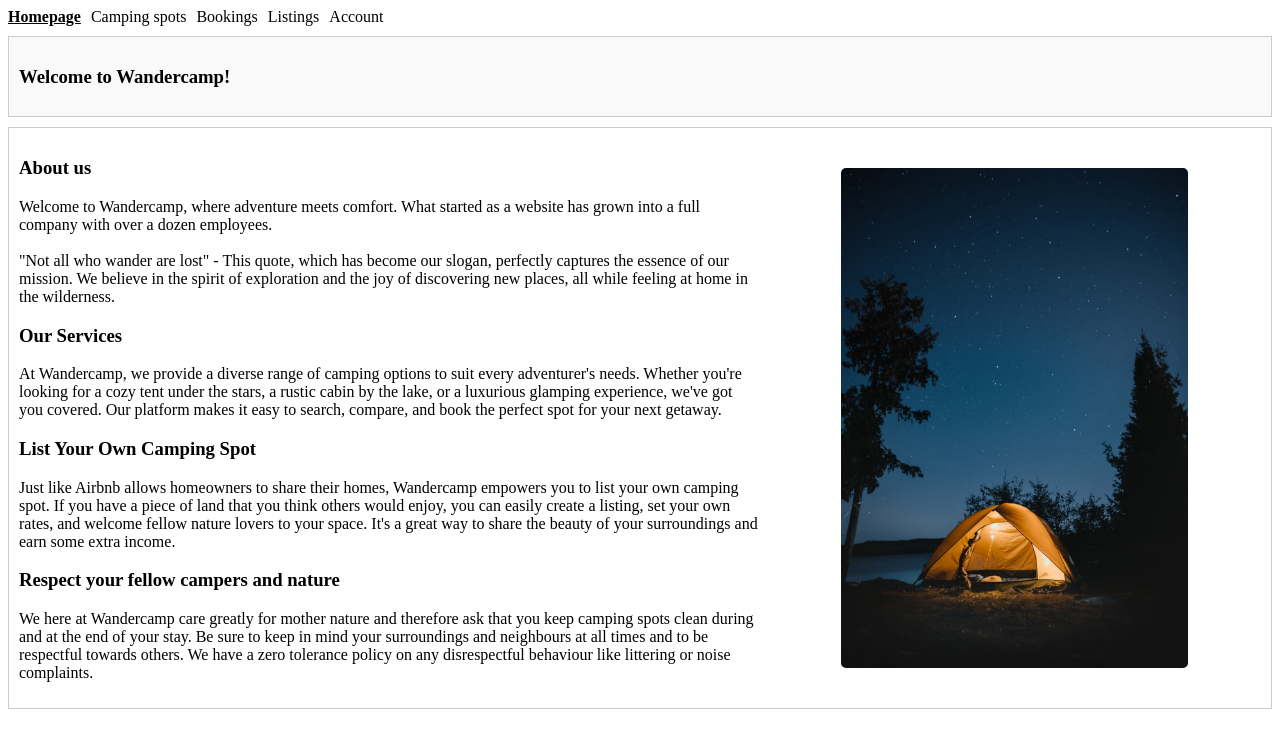
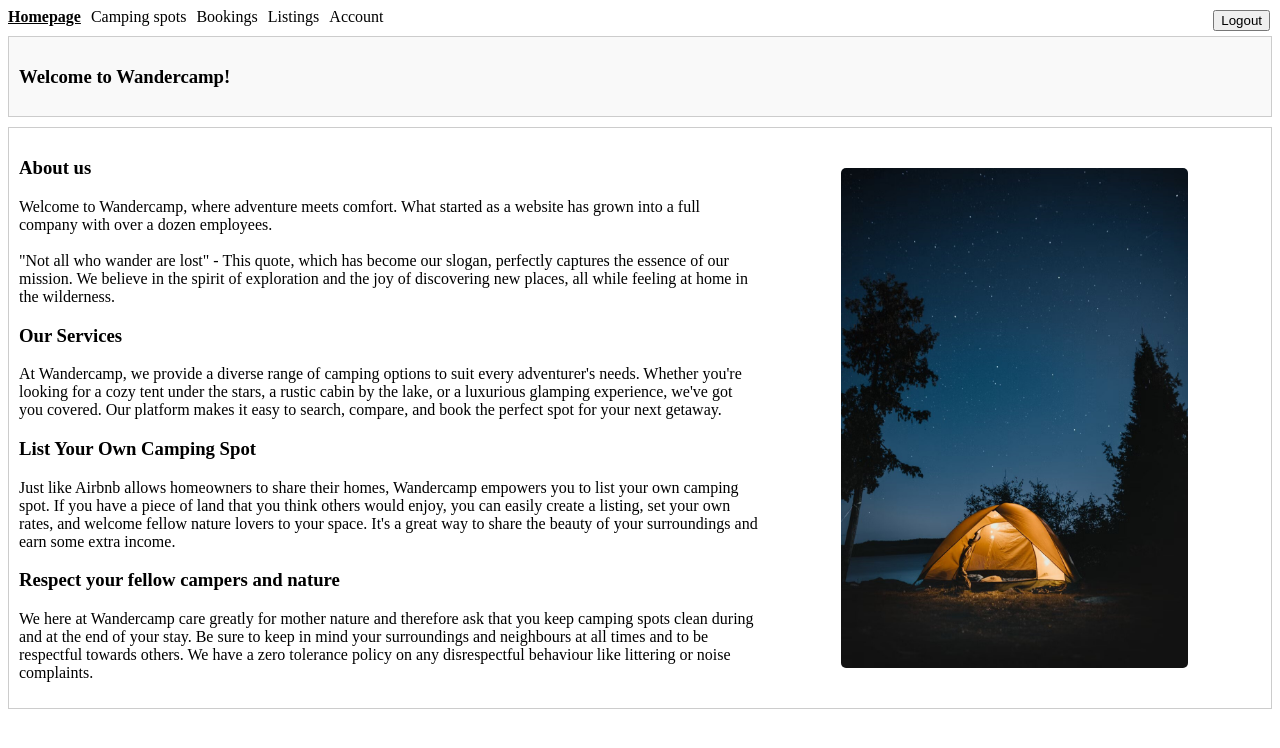
Before and after one commit to AsrielGaming/Frontend_RetakeExam, a Vue app: page / in a window 1280 px wide. Both pictures are taken after a click on the button "Simulate Login". Shown: the top 748 px of the page. Built offline with nearby package versions, Linux system fonts and the light colour scheme.

Commit message:
added logout button + put userdata console logging in comments for security purposes

```diff
--- a/src/App.vue
+++ b/src/App.vue
@@ -8,6 +8,9 @@
         </li>
       </ul>
     </nav>
+
+    <!-- Logout button -->
+    <button v-if="activePage !== 'Login' && activePage !== 'Sign Up'" @click="logout" style="position: absolute; top: 10px; right: 10px;">Logout</button>
 
     <!-- Pages -->
     <div>
@@ -80,7 +83,7 @@ export default {
     },
 
     handleLoginSuccess(userData) {
-      console.log("Received userData:", userData);
+      //console.log("Received userData:", userData);
       this.userData = userData;
       this.userName = userData.username;
       this.changeActivePage('Homepage');
@@ -88,6 +91,12 @@ export default {
 
     handleSignupSuccess() {
       this.changeActivePage('Login');
+    },
+
+    logout() {
+      // Clear user data and set active page to Login when logout button is clicked
+      this.userData = null;
+      this.activePage = 'Login';
     }
   }
 }
--- a/src/Pages/LoginPage.vue
+++ b/src/Pages/LoginPage.vue
@@ -59,7 +59,7 @@ export default {
       // Fetch users data
       axios.get('http://localhost:5235/User')
         .then(response => {
-          console.log("Users data:", response.data); // Log users data to console
+          //console.log("Users data:", response.data); // Log users data to console
           const users = response.data; // Extract users data
 
           // Check if email and password belong to any user
```
